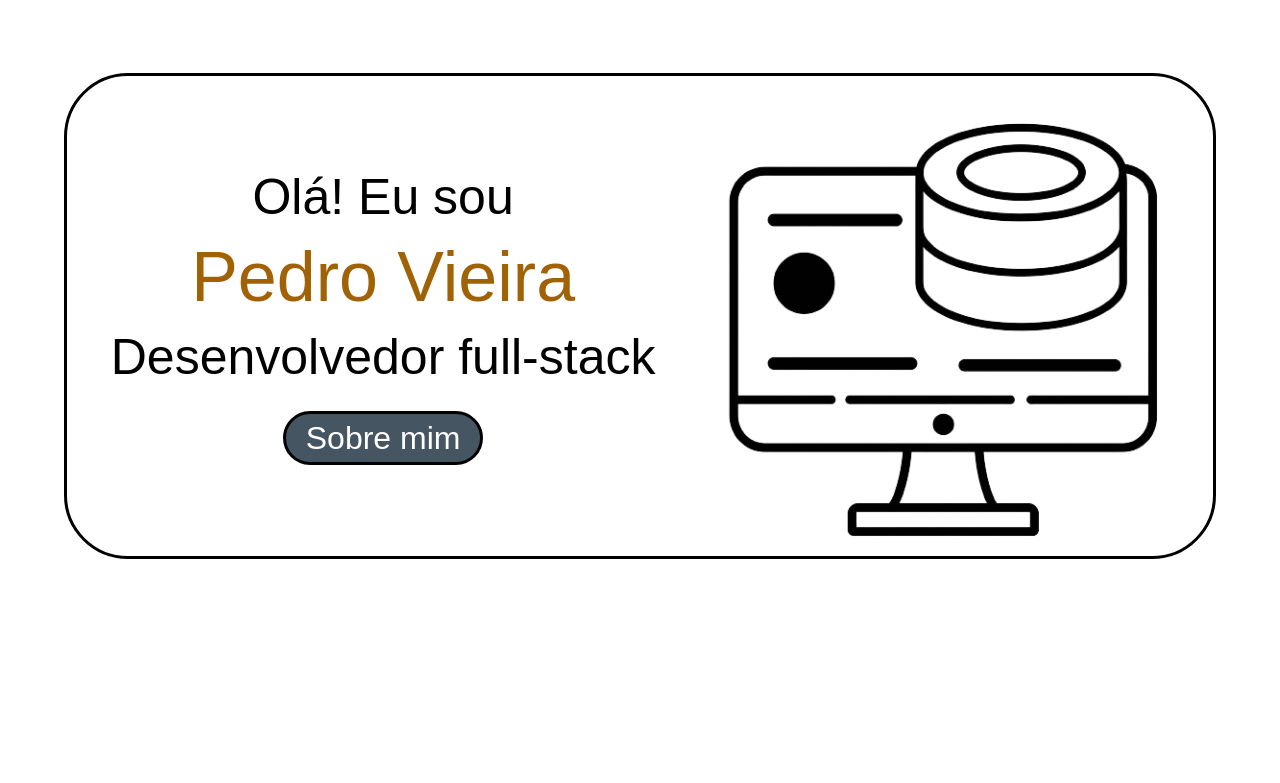
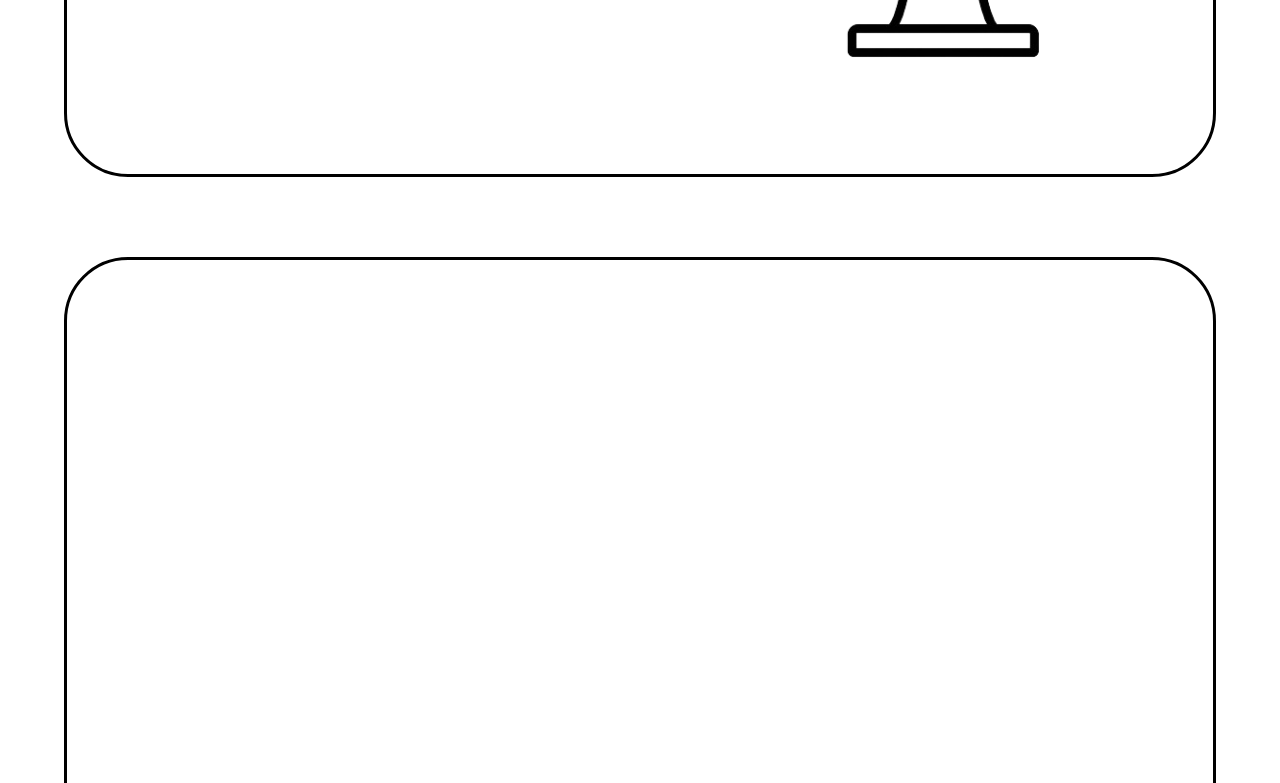
Before and after one commit to PedroVieiraC/portfolio, a plain HTML site: page index.html in a window 1280 px wide. Shown: the part 593-1376 px from the top of the page. Before the commit the page ends 1152 px from the top, so only its background shows below. Drawn offline with nearby package versions, Linux system fonts and the light colour scheme.

Commit message:
inicio pronto

```diff
--- a/index.html
+++ b/index.html
@@ -99,17 +99,19 @@
         </aside>
     </div>
 
-    <div class="inicio d-flex justify-content-evenly align-items-center" id="sobremim">
-        <aside class="inicioesquerda d-flex flex-column align-items-center">
-            <h2>Olá! Eu sou</h2>
-            <h1>Pedro Vieira</h1>
-            <h2>Desenvolvedor full-stack</h2>
-            <button><a href="#sobre"> Sobre mim</a></button>
-        </aside>
-        <aside class="iniciodireita">
-            <img class="img-fluid" src="./compounds/images/pc.png" alt="foto monitor com itens back end na tela" />
-        </aside>
+    <div class="sobremim d-flex justify-content-evenly align-items-center" id="sobremim">
+        <div class="inicioesquerda d-flex flex-column align-items-center">
+
+        </div>
+        <div>
+
+        </div>
+        <div class="iniciodireita">
+
+        </div>
     </div>
+
+
 
 
 </body>
--- a/styles.css
+++ b/styles.css
@@ -69,6 +69,7 @@
 
 .inicio {
   margin-top: 90px;
+  min-height: 85vh;
   width: 90%;
   border-radius: 4rem;
   border: 0.2rem solid black;
@@ -140,3 +141,12 @@ img {
   height: auto;
   display: block; /* Remove espaços extras ao redor da imagem */
 }
+
+.sobremim{
+  margin-top: 80px;
+  min-height: 85vh;
+  width: 90%;
+  border-radius: 4rem;
+  border: 0.2rem solid black;
+  overflow: hidden;
+}
```
Also changed, not shown: compounds/images/eu.jpg (added).
